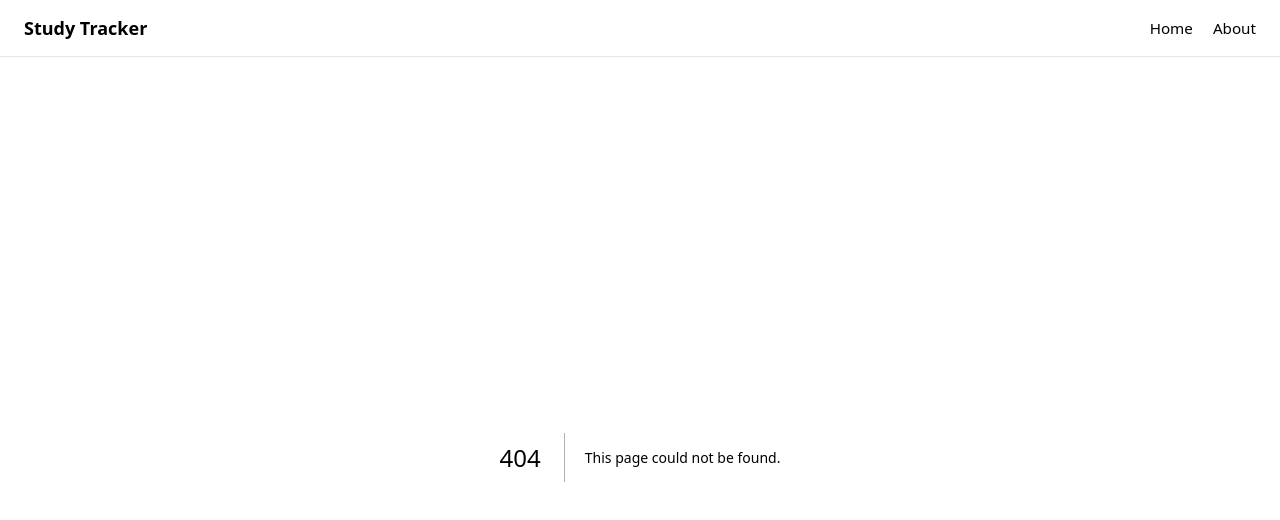
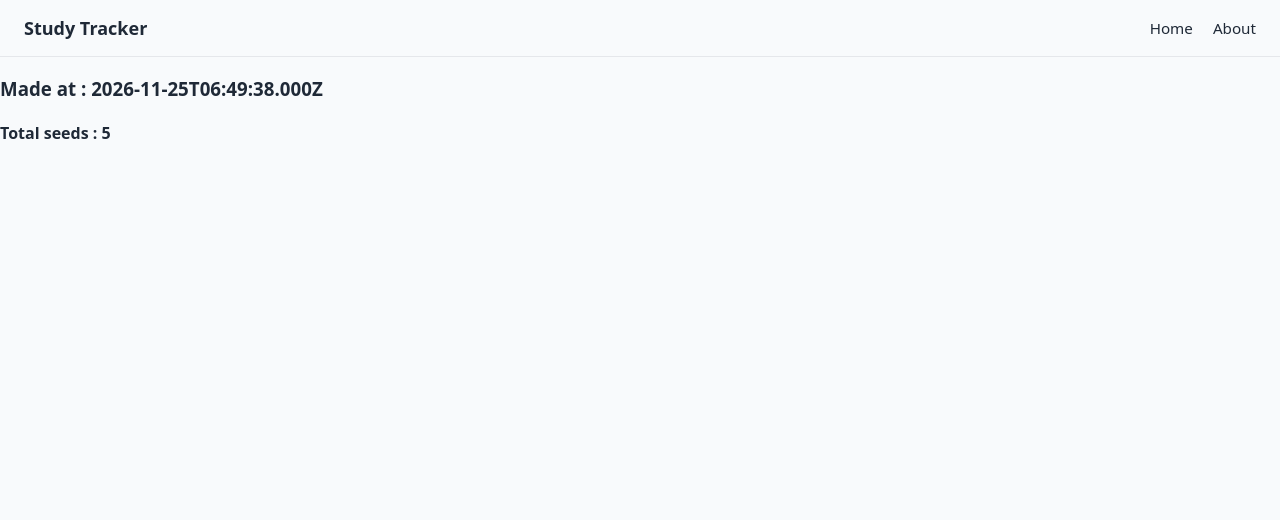
Before and after one commit to dvlpFDSkmr/NextJS_mastery_lab, a Next.js app in the folder study-resource-tracker/: page /static-demo in a window 1280 px wide. Before the commit this address had no page. Shown: the top 520 px of the page. Built offline with nearby package versions, Linux system fonts and the light colour scheme.

Commit message:
Add StaticDemo page with static props for resource display

```diff
--- /dev/null
+++ b/study-resource-tracker/src/pages/static-demo.tsx
@@ -0,0 +1,20 @@
+import type { GetStaticProps, InferGetStaticPropsType } from "next";
+import { seedResources } from "../types/data";
+
+type staticDemoProps = {
+  builtAt: string;
+  total: number;
+};
+
+export const getStaticProps: GetStaticProps<staticDemoProps> = async () => {
+  return { props: { builtAt: new Date().toISOString(), total: seedResources.length } };
+};
+
+export default function StaticDemo(props: InferGetStaticPropsType<typeof getStaticProps>) {
+  return (
+    <div>
+      <h3>Made at : {props.builtAt}</h3>
+      <h4>Total seeds : {props.total}</h4>
+    </div>
+  );
+}
```
